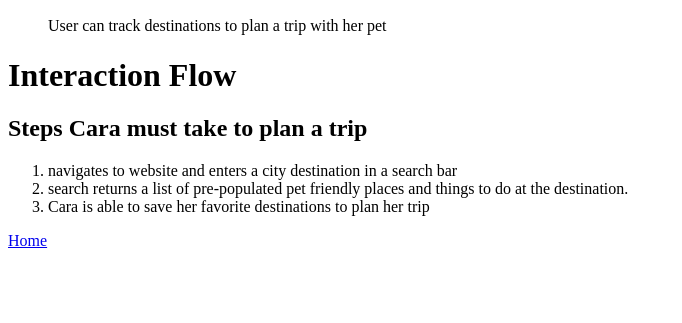
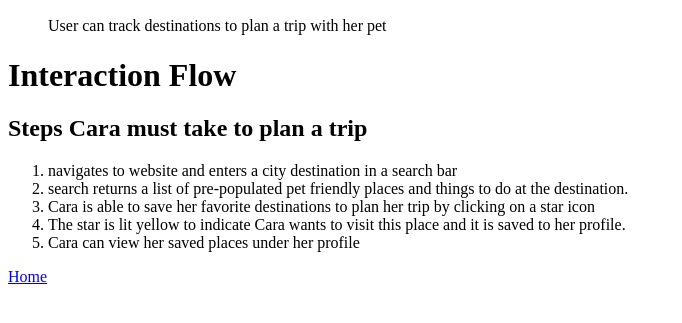
Before and after one commit to chrystalcopeland/data-design, a PHP site: page /use-case.php in a window 1280 px wide. Shown: the part 237-560 px from the top of the page, without its empty margins (0-682 px from the left). Run offline with PHP 8.4, Linux system fonts and the light colour scheme.

Commit message:
Added yet more information to the persona and use case.

```diff
--- a/epic/index.php
+++ b/epic/index.php
@@ -5,6 +5,7 @@
 		<title>Have Dog Will Travel</title>
 	</head>
 	<body>
+		<h1>Index</h1>
 <p>
 	<ul>
 			<li><a href="persona.php">Persona</a></li>
--- a/epic/use-case.php
+++ b/epic/use-case.php
@@ -34,7 +34,13 @@
 		search returns a list of pre-populated pet friendly places and things to do at the destination.
 	</li>
 	<li>
-		Cara is able to save her favorite destinations to plan her trip
+		Cara is able to save her favorite destinations to plan her trip by clicking on a star icon
+	</li>
+	<li>
+		The star is lit yellow to indicate Cara wants to visit this place and it is saved to her profile.
+	</li>
+	<li>
+		Cara can view her saved places under her profile
 	</li>
 </ol>
 <div>
```
Also changed, not shown: epic/persona.php (+7 -0 lines).
